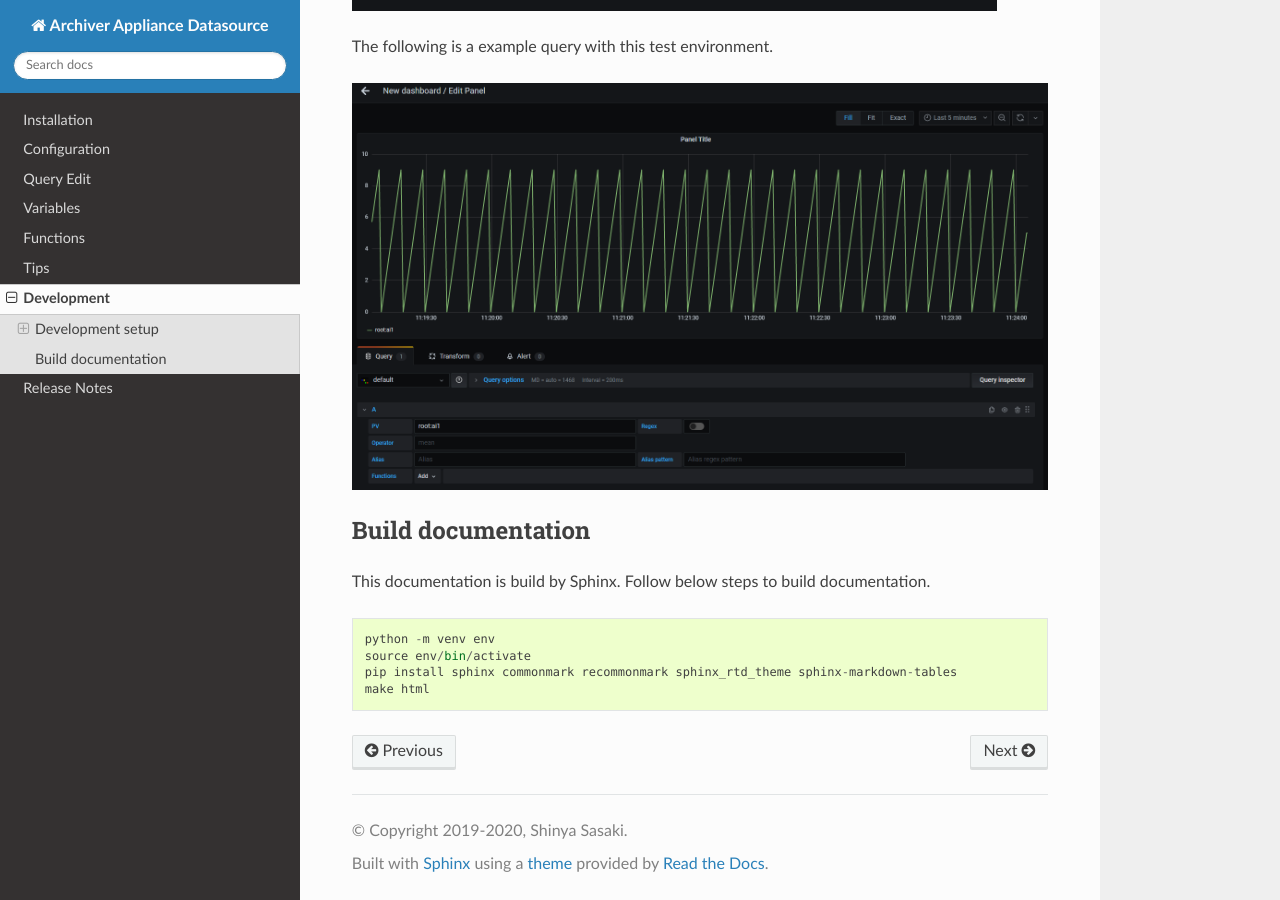
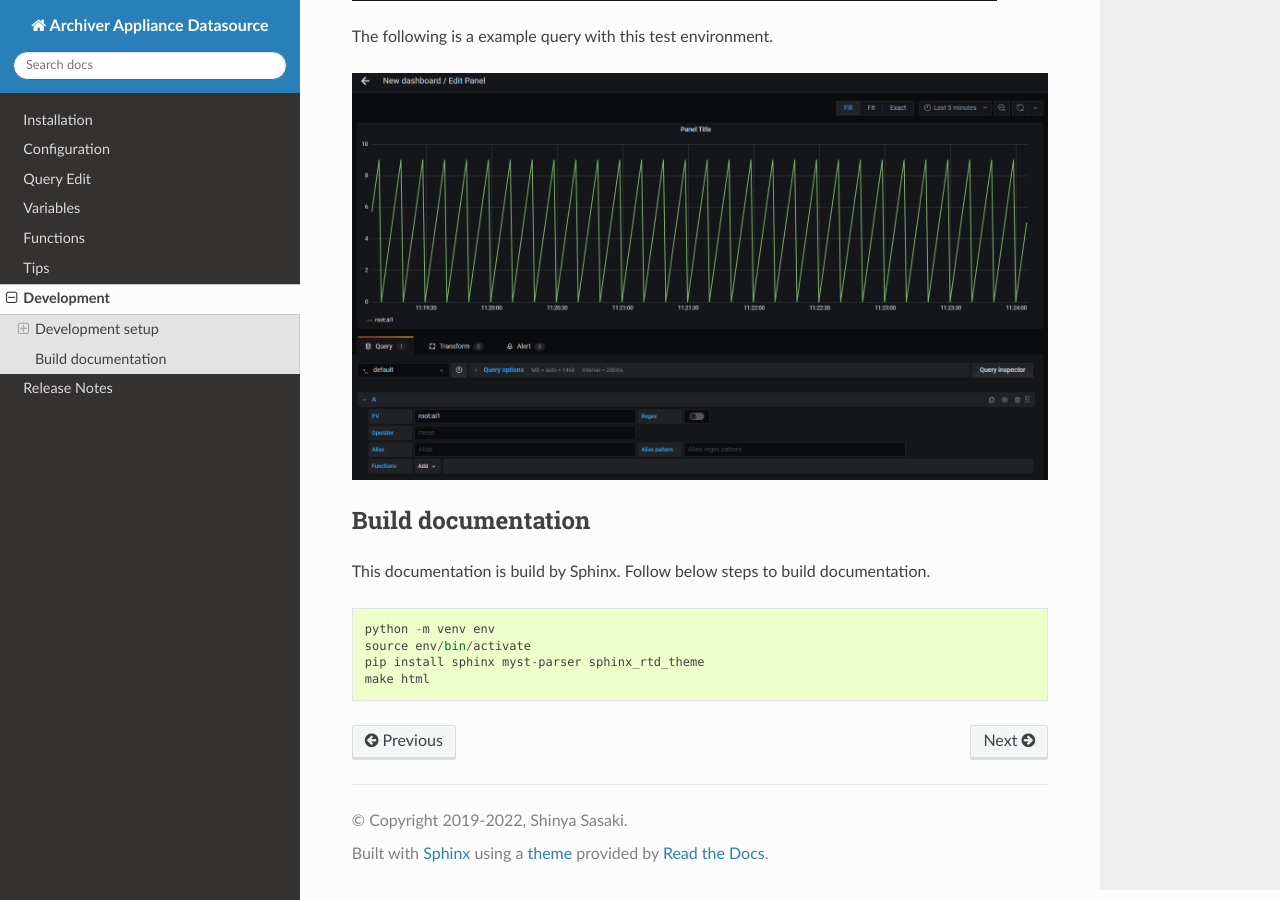
Before and after one commit to sasaki77/archiverappliance-datasource, a Sphinx documentation site: the page built from docs/development.md, in a window 1280 px wide and 900 px high, scrolled down 3663 px. Built offline with Sphinx 7.4.7 and the Read the Docs theme 2.0.0, drawn with Linux system fonts in a browser that asks for light colours.

Commit message:
DOC: use myst-parser instead of commonmark

````diff
--- a/docs/conf.py
+++ b/docs/conf.py
@@ -14,17 +14,14 @@
 # import sys
 # sys.path.insert(0, os.path.abspath('.'))
 
-from recommonmark.transform import AutoStructify
-
-
 # -- Project information -----------------------------------------------------
 
-project = 'Archiver Appliance Datasource'
-copyright = '2019-2020, Shinya Sasaki'
-author = 'Shinya Sasaki'
+project = "Archiver Appliance Datasource"
+copyright = "2019-2022, Shinya Sasaki"
+author = "Shinya Sasaki"
 
 # The full version, including alpha/beta/rc tags
-release = '1.0.0'
+release = "1.0.0"
 
 
 # -- General configuration ---------------------------------------------------
@@ -33,22 +30,19 @@
 # extensions coming with Sphinx (named 'sphinx.ext.*') or your custom
 # ones.
 extensions = [
-    'sphinx.ext.autosectionlabel',
-    'sphinx.ext.githubpages',
+    "sphinx.ext.autosectionlabel",
+    "sphinx.ext.githubpages",
     "sphinx_rtd_theme",
-    'recommonmark',
-    'sphinx.ext.autosectionlabel',
-    'sphinx_markdown_tables',
+    "myst_parser",
 ]
 
 # Add any paths that contain templates here, relative to this directory.
-templates_path = ['_templates']
+templates_path = ["_templates"]
 
 # List of patterns, relative to source directory, that match files and
 # directories to ignore when looking for source files.
 # This pattern also affects html_static_path and html_extra_path.
-exclude_patterns = ['_build', 'Thumbs.db', '.DS_Store']
-
+exclude_patterns = ["_build", "Thumbs.db", ".DS_Store"]
 
 # -- Options for HTML output -------------------------------------------------
 
@@ -58,39 +52,45 @@
 html_theme = "sphinx_rtd_theme"
 
 # The name of the Pygments (syntax highlighting) style to use.
-pygments_style = 'sphinx'
+pygments_style = "sphinx"
 
 # Add any paths that contain custom static files (such as style sheets) here,
 # relative to this directory. They are copied after the builtin static files,
 # so a file named "default.css" will overwrite the builtin "default.css".
-html_static_path = ['_static']
-
-source_parsers = {
-    '.md': 'recommonmark.parser.CommonMarkParser',
-}
+html_static_path = ["_static"]
 
 source_suffix = {
-    '.rst': 'restructuredtext',
-    '.md': 'markdown',
+    ".rst": "restructuredtext",
+    ".md": "markdown",
 }
 
 html_context = {
-  'display_github': True,
-  'github_user': 'sasaki77',
-  'github_repo': 'archiverappliance-datasource',
-  'github_version': 'master/docs/'
+    "display_github": True,
+    "github_user": "sasaki77",
+    "github_repo": "archiverappliance-datasource",
+    "github_version": "master/docs/",
 }
 
-github_doc_root = 'https://github.com/sasaki77/archiverappliance-datasourcetree/master/doc/'
+github_doc_root = (
+    "https://github.com/sasaki77/archiverappliance-datasourcetree/master/doc/"
+)
+
+myst_heading_anchors = 3
+
+
 def setup(app):
-    app.add_config_value('recommonmark_config', {
-        #'url_resolver': lambda url: github_doc_root + url,
-        'auto_toc_tree_section': 'Contents',
-        'enable_math': False,
-        'enable_inline_math': False,
-        'enable_eval_rst': True,
-        }, True)
-    app.add_transform(AutoStructify)
-    app.add_css_file('css/custom.css')
+    app.add_config_value(
+        "recommonmark_config",
+        {
+            #'url_resolver': lambda url: github_doc_root + url,
+            "auto_toc_tree_section": "Contents",
+            "enable_math": False,
+            "enable_inline_math": False,
+            "enable_eval_rst": True,
+        },
+        True,
+    )
+    app.add_css_file("css/custom.css")
+
 
 autosectionlabel_prefix_document = True
--- a/docs/development.md
+++ b/docs/development.md
@@ -10,26 +10,26 @@
 [grafana-toolkit](https://github.com/grafana/grafana/tree/master/packages/grafana-toolkit) is used to develop the plugin. Please refer grafana-toolkit documentation for more information.
 
 1. Begin by installing Yarn ([https://yarnpkg.com/](https://yarnpkg.com/))
-    ```BASH
+    ```bash
     npm install -g yarn
     ```
 
 2. Install dependencies
-    ```BASH
+    ```bash
     yarn install
     ```
 
 3. Build plugin in development mode or run in watch mode
-    ```BASH
+    ```bash
     yarn dev
     ```
     or
-    ```BASH
+    ```bash
     yarn watch
     ```
 
 4. Build plugin in production mode
-    ```BASH
+    ```bash
     yarn build
     ```
 
@@ -44,12 +44,12 @@
     ```
 
 2. Build backend plugin binaries for Linux, Windows and Darwin:
-    ```BASH
+    ```bash
     mage -v
     ```
 
 3. List all available Mage targets for additional commands:
-    ```BASH
+    ```bash
     mage -l
     ```
 
@@ -62,12 +62,12 @@
 
 The following containers are runinng after `docker-compse up`.
 
-| Name | Description |
-|---------------|-------------|
-| **grafana** | Runs a Grafana server. |
-| **archappl** | Runs a EPICS Archiver Appliance. |
-| **redis** | Runs a datastore for the persistance of the appliance configuration. |
-| **example** | Runs a example EPICS IOC to be archived. |
+| Name         | Description                                                          |
+| ------------ | -------------------------------------------------------------------- |
+| **grafana**  | Runs a Grafana server.                                               |
+| **archappl** | Runs a EPICS Archiver Appliance.                                     |
+| **redis**    | Runs a datastore for the persistance of the appliance configuration. |
+| **example**  | Runs a example EPICS IOC to be archived.                             |
 
 To set up the Archiver Appliance, open [http://localhost:17665/mgmt/ui/index.html](http://localhost:17665/mgmt/ui/index.html). You can add the PVs served by the example IOC on this page.
 Enter the following lines in the input field and then clicking the `Archive` button.
@@ -116,6 +116,6 @@
 ```
 python -m venv env
 source env/bin/activate
-pip install sphinx commonmark recommonmark sphinx_rtd_theme sphinx-markdown-tables
+pip install sphinx myst-parser sphinx_rtd_theme
 make html
 ```
````
Also changed, not shown: README.md (+1 -1 lines), docs/functions.md (+50 -26 lines), docs/query.md (+8 -5 lines), docs/requirements.txt (+3 -4 lines), docs/tips.md (+6 -18 lines), docs/variables.md (+3 -2 lines).
